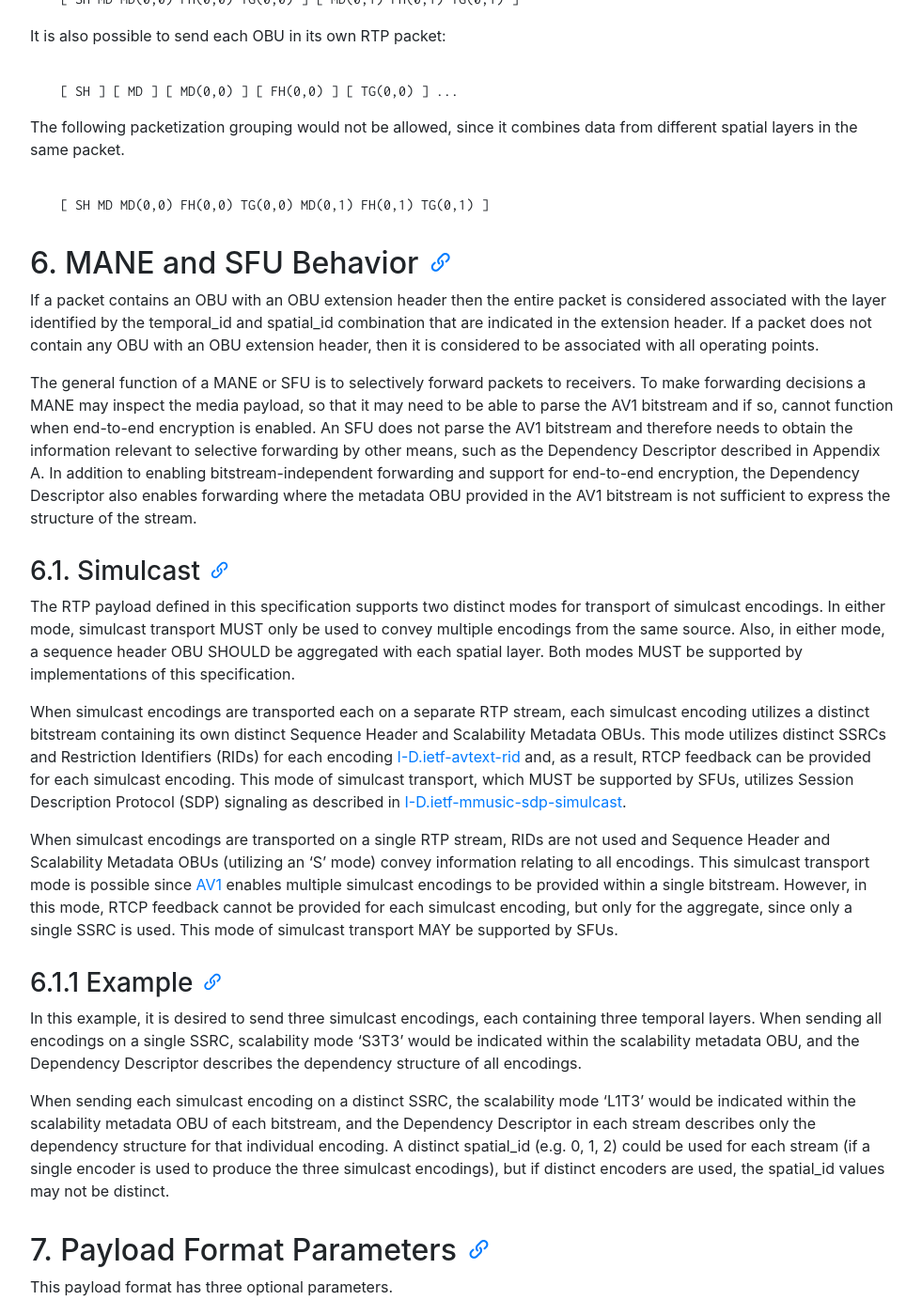
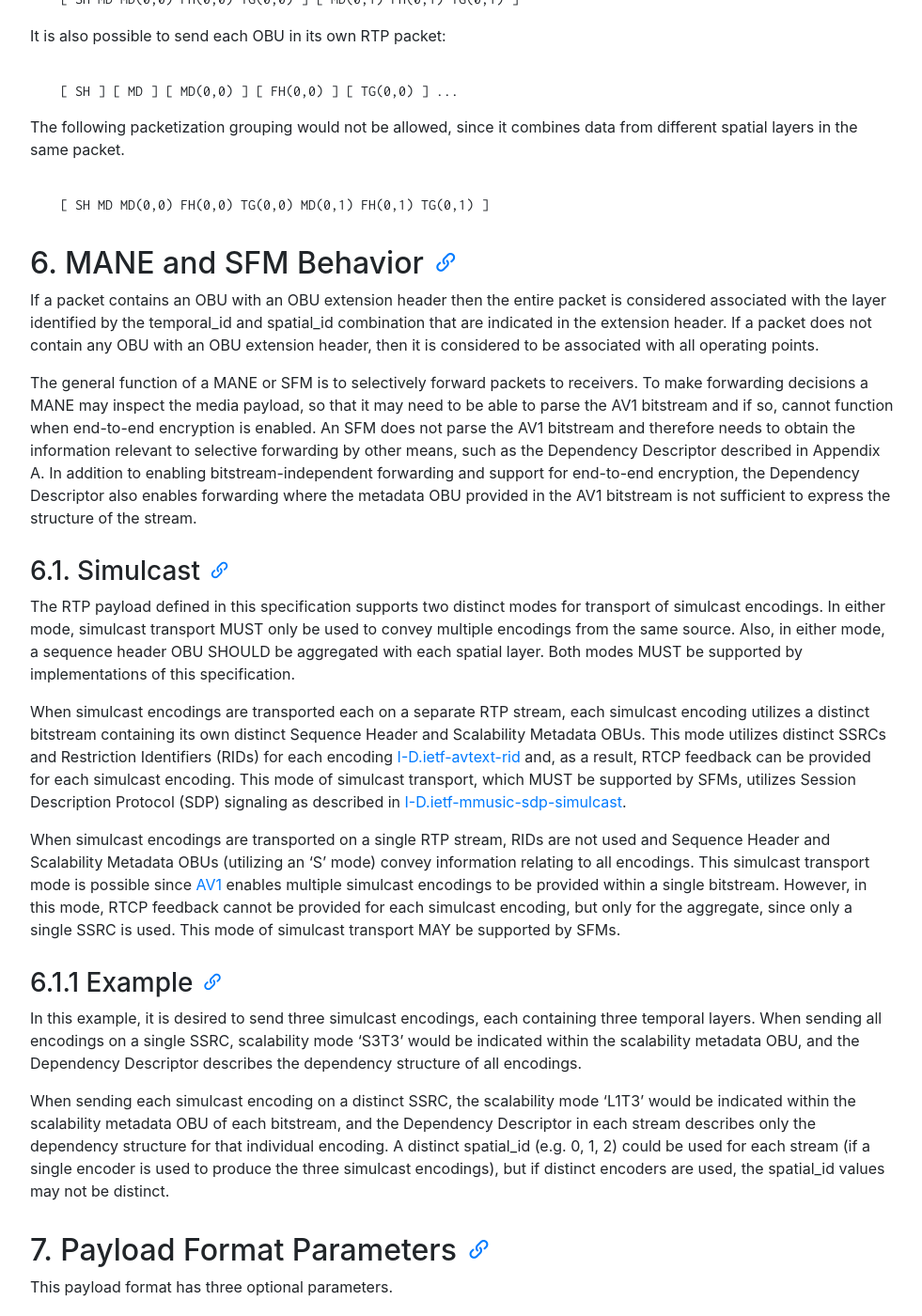
Before and after one commit to AOMediaCodec/av1-rtp-spec, a Jekyll site: the page built from index.md, in a window 1280 px wide and 1400 px high, scrolled down 8337 px. Shown: the whole window at 94% size, without its empty margins (53-1034 px from the left). Built offline with Jekyll 4.4.1, drawn with Linux system fonts in a browser that asks for light colours; nearby versions of some CDN libraries; some of the changed text lies outside the part shown.

Commit message:
Replace SFU with SFM to align with RFC7667

```diff
--- a/av1-rtp-spec.md
+++ b/av1-rtp-spec.md
@@ -59,7 +59,7 @@ OBU element
 Open Bitstream Unit (OBU)
 : The smallest bitstream data framing unit in AV1. All AV1 bitstream structures are packetized in OBUs.
 
-Selective Forwarding Unit (SFU)
+Selective Forwarding Middlebox (SFM)
 : A middlebox that relays streams among transmitting and receiving clients by selectively forwarding packets without requiring access to the media ([RFC7667]).
 
 Temporal unit
@@ -133,7 +133,7 @@ The RTP header Marker bit MUST be set equal to 0 if the packet is not the last p
 
 ### 4.3  Dependency Descriptor RTP Header Extension
 
-To facilitate the work of selectively forwarding portions of a scalable video bitstream, as is done by a Selective Forwarding Unit (SFU), certain information needs to be provided for each packet. Appendix A of this specification defines how this information is communicated.
+To facilitate the work of selectively forwarding portions of a scalable video bitstream, as is done by a Selective Forwarding Middlebox (SFM), certain information needs to be provided for each packet. Appendix A of this specification defines how this information is communicated.
 
 
 ### 4.4 AV1 Aggregation Header
@@ -253,7 +253,7 @@ If a sequence header OBU is present in an RTP packet and operating_points_cnt_mi
 
 A sender MAY produce a sequence header with operating_points_cnt_minus_1 = 0 and operating_point_idc[0] = 0xFFF and seq_level_idx[0] = 0. In such case, seq_level_idx[0] does not reflect the level of the operating point.
 
-**Note:** The intent is to disable OBU dropping in the decoder. To ensure a decoder’s capabilities are not exceeded, OBU filtering should instead be implemented at the system level (e.g., SFU).
+**Note:** The intent is to disable OBU dropping in the decoder. To ensure a decoder’s capabilities are not exceeded, OBU filtering should instead be implemented at the system level (e.g., SFM).
 {:.alert .alert-info }
 
 If more than one OBU contained in an RTP packet has an OBU extension header, then the values of the temporal_id and spatial_id MUST be the same in all such OBUs in the RTP packet.
@@ -292,20 +292,20 @@ The following packetization grouping would not be allowed, since it combines dat
 </code></pre>
 
 
-## 6. MANE and SFU Behavior
+## 6. MANE and SFM Behavior
 
 If a packet contains an OBU with an OBU extension header then the entire packet is considered associated with the layer identified by the temporal_id and spatial_id combination that are indicated in the extension header. If a packet does not contain any OBU with an OBU extension header, then it is considered to be associated with all operating points.
 
-The general function of a MANE or SFU is to selectively forward packets to receivers. To make forwarding decisions a MANE may inspect the media payload, so that it may need to be able to parse the AV1 bitstream and if so, cannot function when end-to-end encryption is enabled. An SFU does not parse the AV1 bitstream and therefore needs to obtain the information relevant to selective forwarding by other means, such as the Dependency Descriptor described in Appendix A. In addition to enabling bitstream-independent forwarding and support for end-to-end encryption, the Dependency Descriptor also enables forwarding where the metadata OBU provided in the AV1 bitstream is not sufficient to express the structure of the stream.
+The general function of a MANE or SFM is to selectively forward packets to receivers. To make forwarding decisions a MANE may inspect the media payload, so that it may need to be able to parse the AV1 bitstream and if so, cannot function when end-to-end encryption is enabled. An SFM does not parse the AV1 bitstream and therefore needs to obtain the information relevant to selective forwarding by other means, such as the Dependency Descriptor described in Appendix A. In addition to enabling bitstream-independent forwarding and support for end-to-end encryption, the Dependency Descriptor also enables forwarding where the metadata OBU provided in the AV1 bitstream is not sufficient to express the structure of the stream.
 
 
 ### 6.1. Simulcast
 
 The RTP payload defined in this specification supports two distinct modes for transport of simulcast encodings. In either mode, simulcast transport MUST only be used to convey multiple encodings from the same source. Also, in either mode, a sequence header OBU SHOULD be aggregated with each spatial layer. Both modes MUST be supported by implementations of this specification.
 
-When simulcast encodings are transported each on a separate RTP stream, each simulcast encoding utilizes a distinct bitstream containing its own distinct Sequence Header and Scalability Metadata OBUs. This mode utilizes distinct SSRCs and Restriction Identifiers (RIDs)  for each encoding [I-D.ietf-avtext-rid] and, as a result, RTCP feedback can be provided for each simulcast encoding. This mode of simulcast transport, which MUST be supported by SFUs, utilizes Session Description Protocol (SDP) signaling as described in [I-D.ietf-mmusic-sdp-simulcast] [I-D.ietf-mmusic-rid].
+When simulcast encodings are transported each on a separate RTP stream, each simulcast encoding utilizes a distinct bitstream containing its own distinct Sequence Header and Scalability Metadata OBUs. This mode utilizes distinct SSRCs and Restriction Identifiers (RIDs)  for each encoding [I-D.ietf-avtext-rid] and, as a result, RTCP feedback can be provided for each simulcast encoding. This mode of simulcast transport, which MUST be supported by SFMs, utilizes Session Description Protocol (SDP) signaling as described in [I-D.ietf-mmusic-sdp-simulcast] [I-D.ietf-mmusic-rid].
 
-When simulcast encodings are transported on a single RTP stream, RIDs are not used and Sequence Header and Scalability Metadata OBUs (utilizing an 'S' mode) convey information relating to all encodings. This simulcast transport mode is possible since [AV1] enables multiple simulcast encodings to be provided within a single bitstream. However, in this mode, RTCP feedback cannot be provided for each simulcast encoding, but only for the aggregate, since only a single SSRC is used. This mode of simulcast transport MAY be supported by SFUs.
+When simulcast encodings are transported on a single RTP stream, RIDs are not used and Sequence Header and Scalability Metadata OBUs (utilizing an 'S' mode) convey information relating to all encodings. This simulcast transport mode is possible since [AV1] enables multiple simulcast encodings to be provided within a single bitstream. However, in this mode, RTCP feedback cannot be provided for each simulcast encoding, but only for the aggregate, since only a single SSRC is used. This mode of simulcast transport MAY be supported by SFMs.
 
 
 ### 6.1.1 Example
@@ -614,7 +614,7 @@ Decoders MUST exercise caution with respect to the handling of reserved OBU type
 
 When integrity protection is applied to a stream, care MUST be taken that the stream being transported may be scalable; hence a receiver may be able to access only part of the entire stream.
 
-End-to-end security services such as authentication, integrity, or confidentiality protection could prevent an SFU or MANE from performing media-aware operations other than discarding complete packets. For example, repacketization requires that the MANE have access to the cleartext media payload. The Dependency Descriptor RTP extension described in Appendix A allows discarding of packets in a media-aware way even when confidentiality protection is used.
+End-to-end security services such as authentication, integrity, or confidentiality protection could prevent an SFM or MANE from performing media-aware operations other than discarding complete packets. For example, repacketization requires that the MANE have access to the cleartext media payload. The Dependency Descriptor RTP extension described in Appendix A allows discarding of packets in a media-aware way even when confidentiality protection is used.
 
 
 ## 11. References
@@ -668,7 +668,7 @@ This appendix describes the Dependency Descriptor (DD) RTP Header extension for
 
 In the DD, the smallest unit for which dependencies are described is an RTP frame. An RTP frame contains one complete coded video frame and may also contain additional information (e.g., metadata). This specification allows for the transmission of an RTP frame over multiple packets. RTP frame aggregation is explicitly disallowed. Hereinafter, RTP frame will be referred to as frame.
 
-To facilitate the work of selectively forwarding portions of a scalable video bitstream to each endpoint in a video conference, as is done by a Selective Forwarding Unit (SFU), for each packet, several pieces of information are required (e.g., spatial and temporal layer identification). To reduce overhead, repetitive information can be predefined and sent once. Subsequent packets may index to a template containing predefined information. In particular, when an encoder uses an unchanging (static) prediction structure to encode a scalable bitstream, parameter values used to describe the bitstream repeat in a predictable way. The techniques described in this document provide means to send repeating information as predefined templates that can be referenced at future points of the bitstream. Since a reference index to a template requires fewer bits to convey than the associated structures themselves, header overhead can be substantially reduced.
+To facilitate the work of selectively forwarding portions of a scalable video bitstream to each endpoint in a video conference, as is done by a Selective Forwarding Middlebox (SFM), for each packet, several pieces of information are required (e.g., spatial and temporal layer identification). To reduce overhead, repetitive information can be predefined and sent once. Subsequent packets may index to a template containing predefined information. In particular, when an encoder uses an unchanging (static) prediction structure to encode a scalable bitstream, parameter values used to describe the bitstream repeat in a predictable way. The techniques described in this document provide means to send repeating information as predefined templates that can be referenced at future points of the bitstream. Since a reference index to a template requires fewer bits to convey than the associated structures themselves, header overhead can be substantially reduced.
 
 The techniques also provide ways to describe changing (dynamic) prediction structures. In cases where custom dependency information is required, parameter values are explicitly defined rather than referenced in a predefined template. Typically, even in dynamic structures the majority of frames still follow one of the predefined templates.
 
@@ -725,7 +725,7 @@ A frame for which all Referred frames are decodable MUST itself be decodable.
 
 #### A.4 Dependency Descriptor Format
 
-To facilitate the work of selectively forwarding portions of a scalable video bitstream, as is done by a selective forwarding unit (SFU), for each packet, the following information is made available (even though not all elements are present in every packet).
+To facilitate the work of selectively forwarding portions of a scalable video bitstream, as is done by a selective forwarding middlebox (SFM), for each packet, the following information is made available (even though not all elements are present in every packet).
 
 * spatial ID
 * temporal ID
@@ -1094,15 +1094,15 @@ Table A.3. Derivation Of Next Spatial ID And Temporal ID Values.
 
 Chains provide Instantaneous Decidability of Decodability (IDD). That is, the ability to decide, immediately upon receiving the very first packet after packet loss, if the lost packet(s) contained a packet that is needed to decode the information present in that first and following packets.
 
-The Frame dependency structure includes a mapping between Decode targets and Chains. The mapping gives an SFU the ability to know the set of Chains it needs to track in order to ensure that the corresponding Decode targets remain decodable. Every packet includes, for every Chain, the frame_number for the previous frame in that Chain. An SFU can instantaneously detect a broken Chain by checking whether or not the previous frame in that Chain has been received. Due to the fact that Chain information for all Chains is present in all packets, an SFU can detect a broken Chain regardless of whether the first packet received after a loss is part of that Chain.
+The Frame dependency structure includes a mapping between Decode targets and Chains. The mapping gives an SFM the ability to know the set of Chains it needs to track in order to ensure that the corresponding Decode targets remain decodable. Every packet includes, for every Chain, the frame_number for the previous frame in that Chain. An SFM can instantaneously detect a broken Chain by checking whether or not the previous frame in that Chain has been received. Due to the fact that Chain information for all Chains is present in all packets, an SFM can detect a broken Chain regardless of whether the first packet received after a loss is part of that Chain.
 
 In order to start/restart Chains, a packet may reference its own frame_number as an indication that no previous frames are needed for the Chain. Key frames are common cases for such '(re)start of Chain' indications.
 
 ##### A.4.4 Switching
 
-An SFU may begin forwarding packets belonging to a new Decode target beginning with a decodable frame containing a Switch indication to that Decode target.
+An SFM may begin forwarding packets belonging to a new Decode target beginning with a decodable frame containing a Switch indication to that Decode target.
 
-An SFU may change which Decode targets it forwards. Similarly, a sender may change the Decode targets that are currently being produced. In both cases, not all Decode targets may be available for decoding. Such changes SHOULD be signaled to the receiver using the active_decode_targets_bitmask and SHOULD be signaled to the receiver in a reliable way.
+An SFM may change which Decode targets it forwards. Similarly, a sender may change the Decode targets that are currently being produced. In both cases, not all Decode targets may be available for decoding. Such changes SHOULD be signaled to the receiver using the active_decode_targets_bitmask and SHOULD be signaled to the receiver in a reliable way.
 
 When not all Decode targets are active, the active_decode_targets_bitmask MUST be sent in every packet where the template_dependency_structure_present_flag is equal to 1.
 
```
